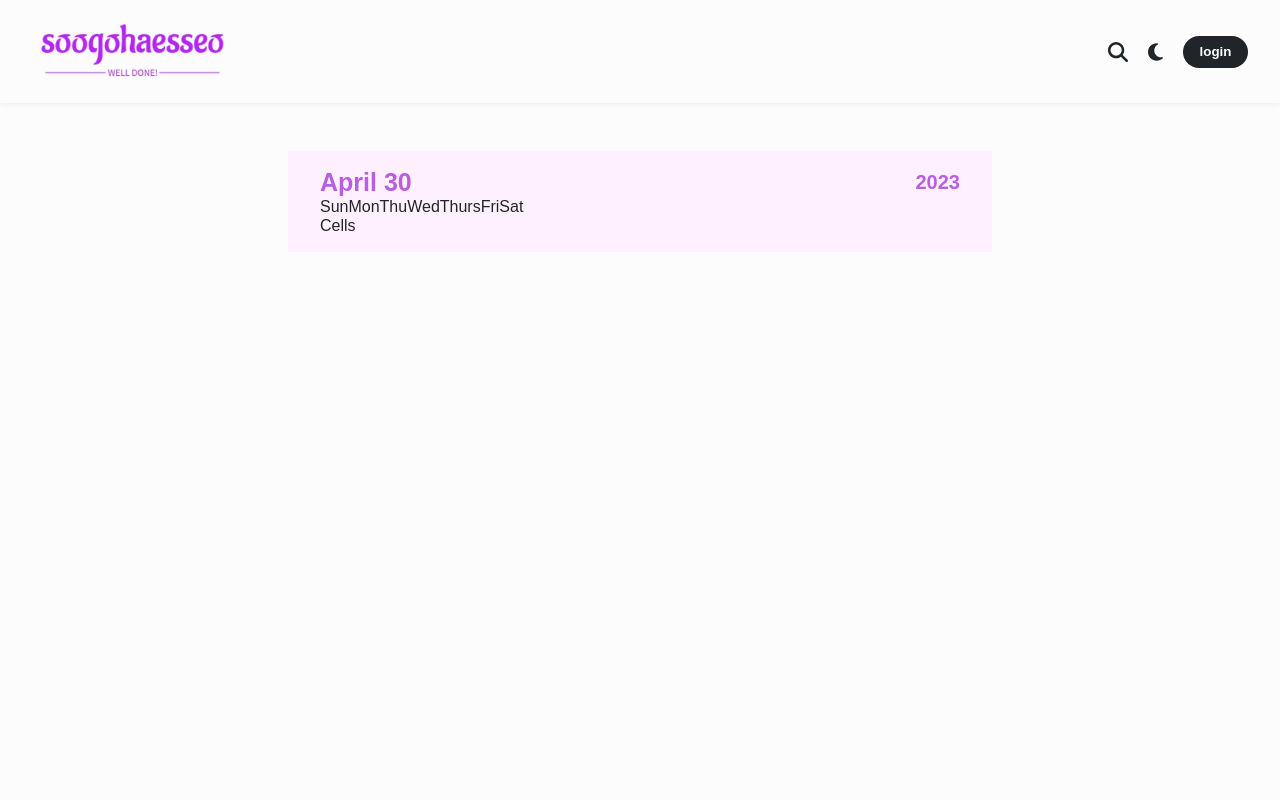
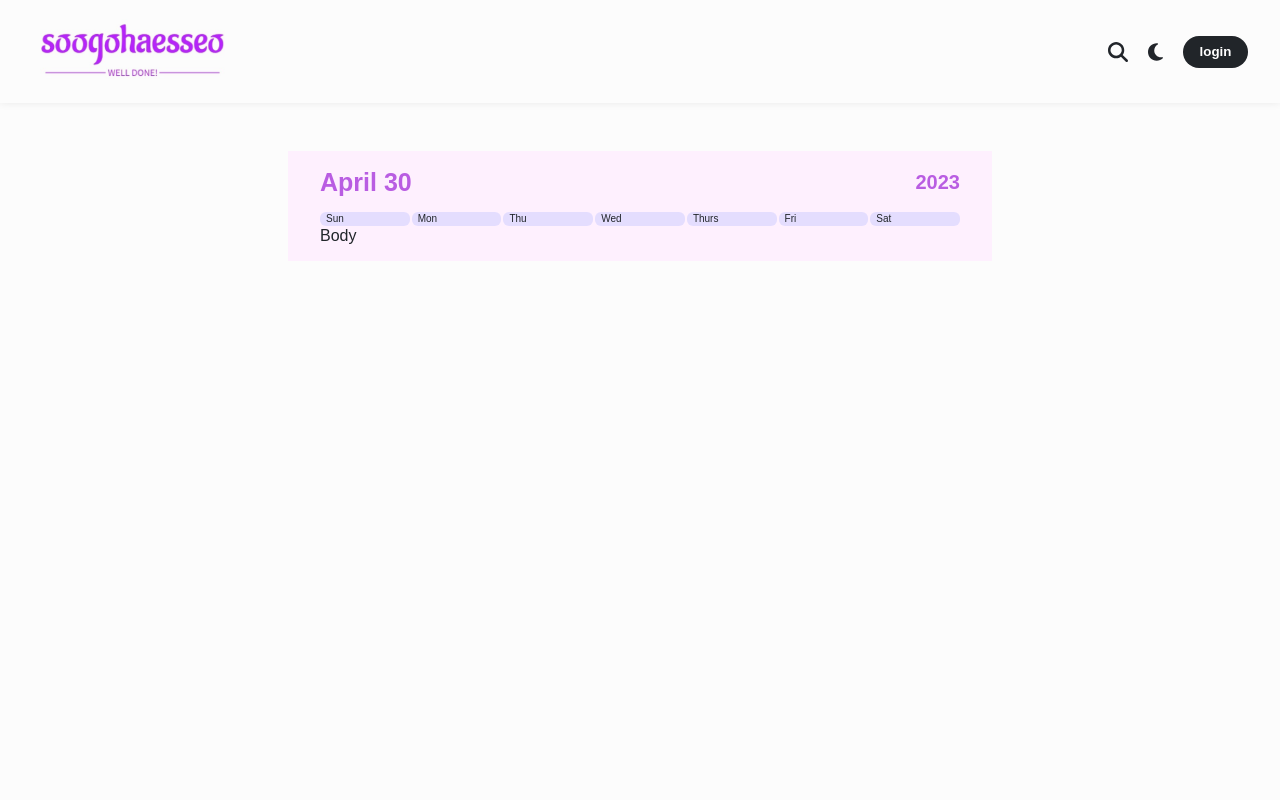
Before and after one commit to Brylimo/soogohaesseo, a React (Create React App) app in the folder soogohaesseo-client/: page / in a window 1280 px wide. Shown: the top 800 px of the page. Built offline with nearby package versions, Linux system fonts and the light colour scheme.

Commit message:
Add CalendarDays component

```diff
--- /dev/null
+++ b/soogohaesseo-client/src/components/CalendarBody.tsx
@@ -0,0 +1,6 @@
+const CalendarBody = () => {
+
+    return <div>Body</div>;
+};
+
+export default CalendarBody;
--- /dev/null
+++ b/soogohaesseo-client/src/components/CalendarDays.tsx
@@ -0,0 +1,31 @@
+import styled from "styled-components";
+
+const DaysFrame = styled.div`
+    display: flex;
+    justify-content: space-evenly;
+`;
+
+const Day = styled.div`
+    font-size: 10px;
+    border-radius: 6px;
+    flex: 1;
+    &:not(&:last-child) {
+        margin-right: 2px;
+    }
+    padding: 1px 6px;
+    background-color: rgba(204, 204, 255, 0.5);
+`;
+
+const CalendarDays = () => {
+    const days = ["Sun", "Mon", "Thu", "Wed", "Thurs", "Fri", "Sat"];
+
+    return (
+        <DaysFrame>
+            {days.map(day => {
+                return <Day>{day}</Day>;
+            })}
+        </DaysFrame>
+    );
+}
+
+export default CalendarDays;
--- a/soogohaesseo-client/src/components/CalendarHeader.tsx
+++ b/soogohaesseo-client/src/components/CalendarHeader.tsx
@@ -4,6 +4,7 @@ const HeaderFrame = styled.div`
     display: flex;
     justify-content: space-between;
     align-items: center;
+    margin-bottom: 15px;
 `;
 
 const LeftSideSpan = styled.span`
--- a/soogohaesseo-client/src/components/Days.tsx
+++ /dev/null
@@ -1,19 +0,0 @@
-import styled from "styled-components";
-
-const DaysFrame = styled.div`
-    display: flex;
-`;
-
-const Days = () => {
-    const days = ["Sun", "Mon", "Thu", "Wed", "Thurs", "Fri", "Sat"];
-
-    return (
-        <DaysFrame>
-            {days.map(day => {
-                return <div>{day}</div>;
-            })}
-        </DaysFrame>
-    );
-}
-
-export default Days;
--- a/soogohaesseo-client/src/routes/Calendar.tsx
+++ b/soogohaesseo-client/src/routes/Calendar.tsx
@@ -1,7 +1,8 @@
 import { useState } from "react";
 import styled from "styled-components";
 import CalendarHeader from "../components/CalendarHeader";
-import Days from "../components/Days";
+import CalendarDays from "../components/CalendarDays";
+import CalendarBody from "../components/CalendarBody";
 
 const Frame = styled.div`
     width: 100%;
@@ -24,8 +25,8 @@ const Calendar = () => {
         <Frame>
             <CalendarFrame>
                 <CalendarHeader currentMonth={currentMonth} />
-                <Days />
-                <div>Cells</div>
+                <CalendarDays />
+                <CalendarBody />
             </CalendarFrame>
         </Frame>
     );
```
